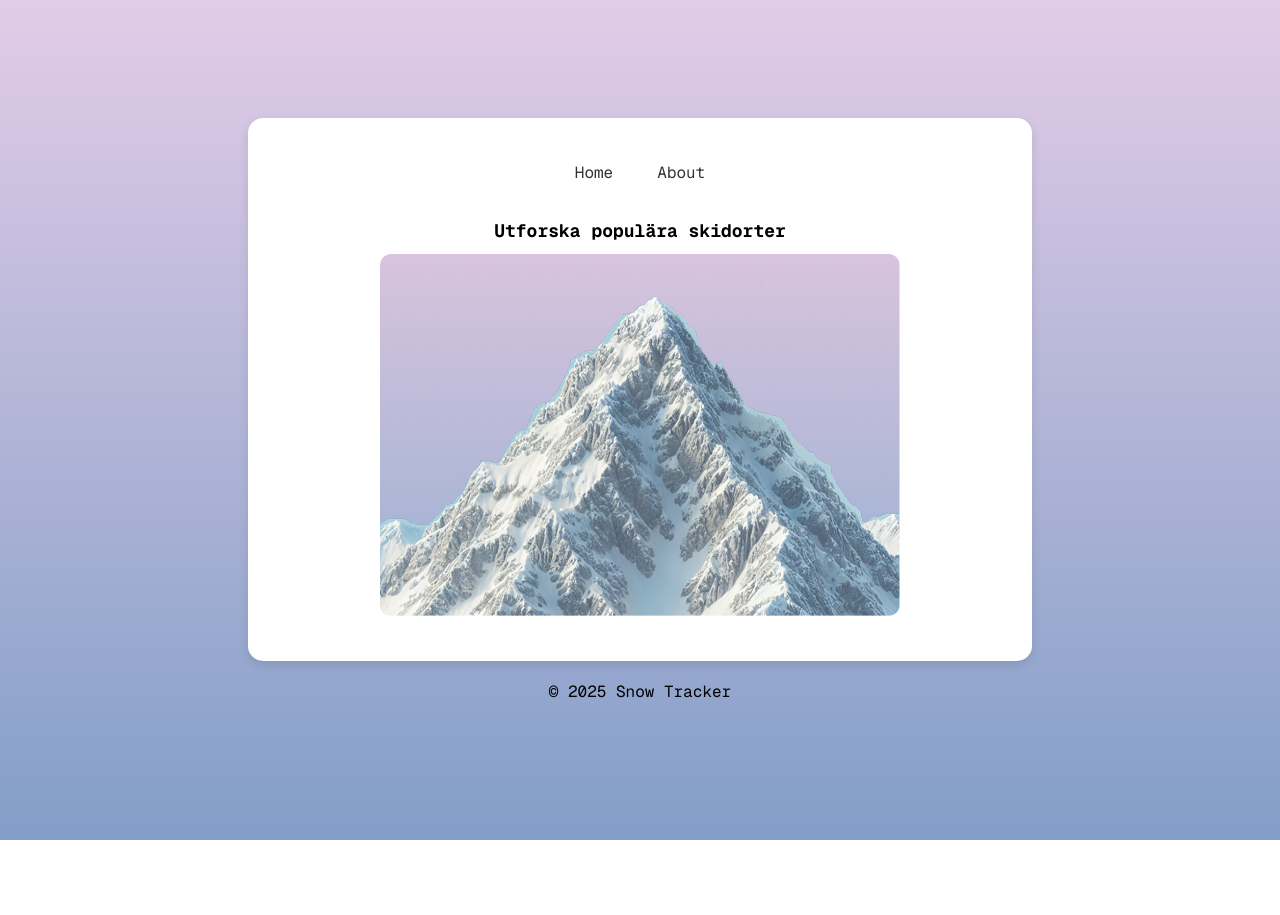
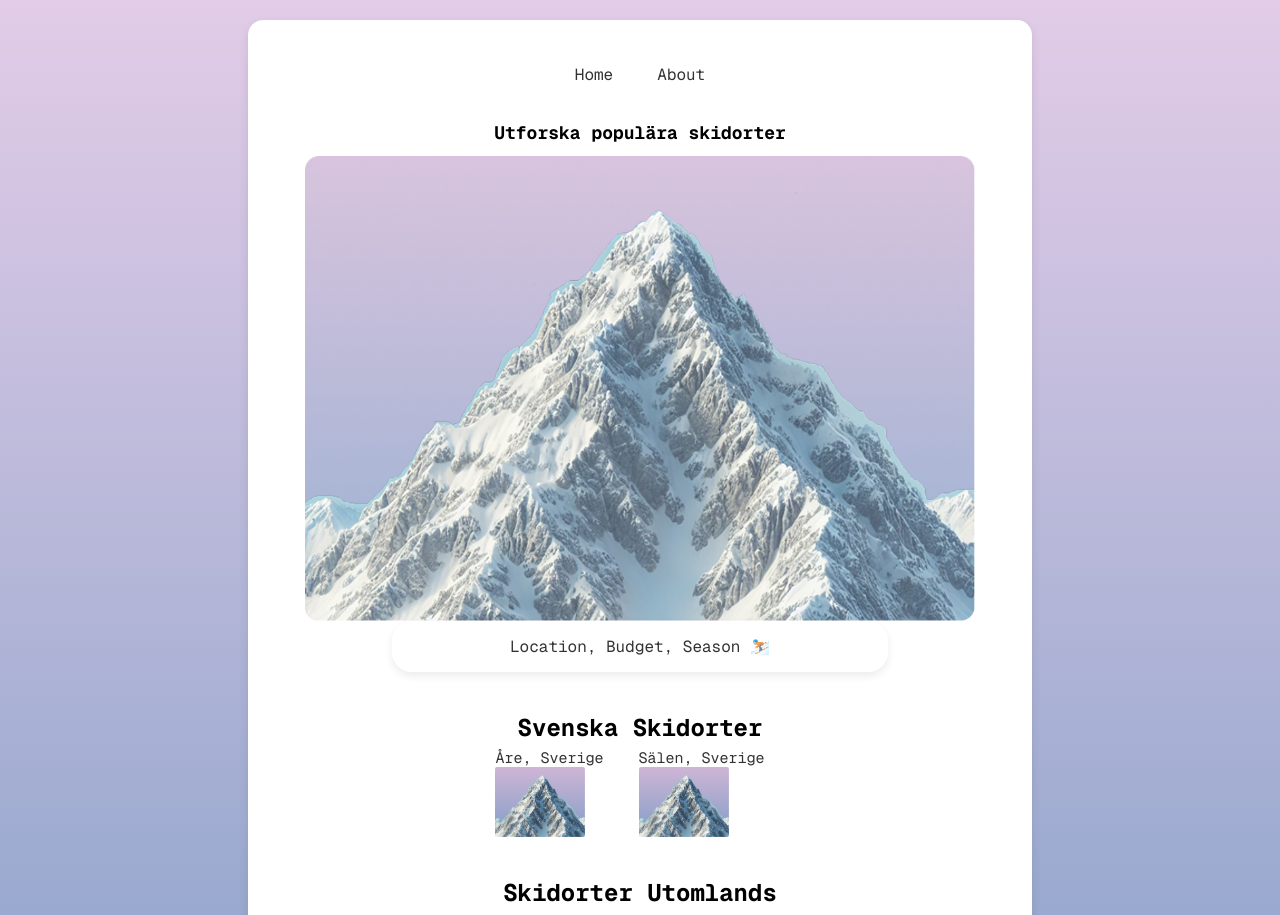
Before and after one commit to Rebecka94/Snowtracks-React-App, a React (Vite) app: page / in a window 1280 px wide. Shown: the top 915 px of the page. Before the commit the page ends 840 px from the top, so only its background shows below. Built offline with nearby package versions, Linux system fonts and the light colour scheme; a web font is replaced by a local one.

Commit message:
Added links and images (with styling) that is collecting data from data file with resort name and country

```diff
--- /dev/null
+++ b/src/components/SkiResortCard.tsx
@@ -0,0 +1,38 @@
+import { Link } from "react-router";
+import styled from "styled-components";
+import { SkiResort } from "../data";
+import MountainImg from "../assets/Mountain.png";
+
+interface Props {
+  skiResort: SkiResort;
+}
+
+const ResortContainer = styled.div`
+  display: flex;
+  flex-direction: column;
+  align-items: left;
+  text-align: center;
+`;
+
+const ResortImage = styled.img`
+  width: 90px;
+  height: 70px;
+`;
+
+const ResortLink = styled(Link)`
+  text-decoration: none;
+  color: #333;
+  font-size: 15px;
+  padding-right: 20px;
+`;
+
+export default function SkiResortCard(props: Props) {
+  return (
+    <ResortContainer>
+      <ResortLink to={`skiresorts/${props.skiResort.id}`}>
+        {props.skiResort.namn}, {props.skiResort.land}
+      </ResortLink>
+      <ResortImage src={MountainImg} alt="Globe Icon" />
+    </ResortContainer>
+  );
+}
--- a/src/pages/HomePage.tsx
+++ b/src/pages/HomePage.tsx
@@ -1,27 +1,86 @@
 import styled from "styled-components";
 import MountainImg from "../assets/Mountain.png";
+import SkiResortCard from "../components/SkiResortCard";
+import { skidorter } from "../data";
 
 const StyledImage = styled.img`
   opacity: 80%;
   width: 90%;
   object-fit: cover;
-  border-radius: 10px;
-  margin-bottom: 20px;
+`;
 
-  @media (min-width: 1024px) {
-    width: 70%;
-  }
+const Container = styled.div`
+  display: flex;
+  flex-direction: column;
+  align-items: center;
+  width: 100%;
+`;
+
+const FilterBox = styled.div`
+  background: white;
+  padding: 15px 25px;
+  border-radius: 20px;
+  box-shadow: 0px 4px 10px rgba(0, 0, 0, 0.1);
+  font-size: 16px;
+  text-align: center;
+  width: 60%;
+  opacity: 80%;
+`;
+
+const Section = styled.div`
+  margin-top: 20px;
+  width: 80%;
+  max-width: 1200px;
+  text-align: center;
+`;
+
+const Heading = styled.h2`
+  text-align: center;
+  margin-bottom: 5px;
 `;
 
 const HomePageTitle = styled.h1`
-font-size: 18px
+  font-size: 18px;
+`;
+
+const ResortList = styled.div`
+  display: flex;
+  flex-wrap: wrap;
+  justify-content: center;
+  gap: 15px;
 `;
 
 export default function HomePage() {
+  const svenskaSkidorter = skidorter.filter(
+    (skidort) => skidort.land === "Sverige"
+  );
+  const internationellaSkidorter = skidorter.filter(
+    (skidort) => skidort.land !== "Sverige"
+  );
+
   return (
-    <div>
+    <Container>
       <HomePageTitle>Utforska populära skidorter</HomePageTitle>
       <StyledImage src={MountainImg} alt="Mountain" />
-    </div>
+      <FilterBox>Location, Budget, Season ⛷️</FilterBox>
+
+      <Section>
+        <Heading>Svenska Skidorter</Heading>
+        <ResortList>
+          {svenskaSkidorter.map((skiResort) => (
+            <SkiResortCard key={skiResort.id} skiResort={skiResort} />
+          ))}
+        </ResortList>
+      </Section>
+
+      <Section>
+        <Heading>Skidorter Utomlands</Heading>
+        <ResortList>
+          {internationellaSkidorter.map((skiResort) => (
+            <SkiResortCard key={skiResort.id} skiResort={skiResort} />
+          ))}
+        </ResortList>
+      </Section>
+    </Container>
   );
 }
```
